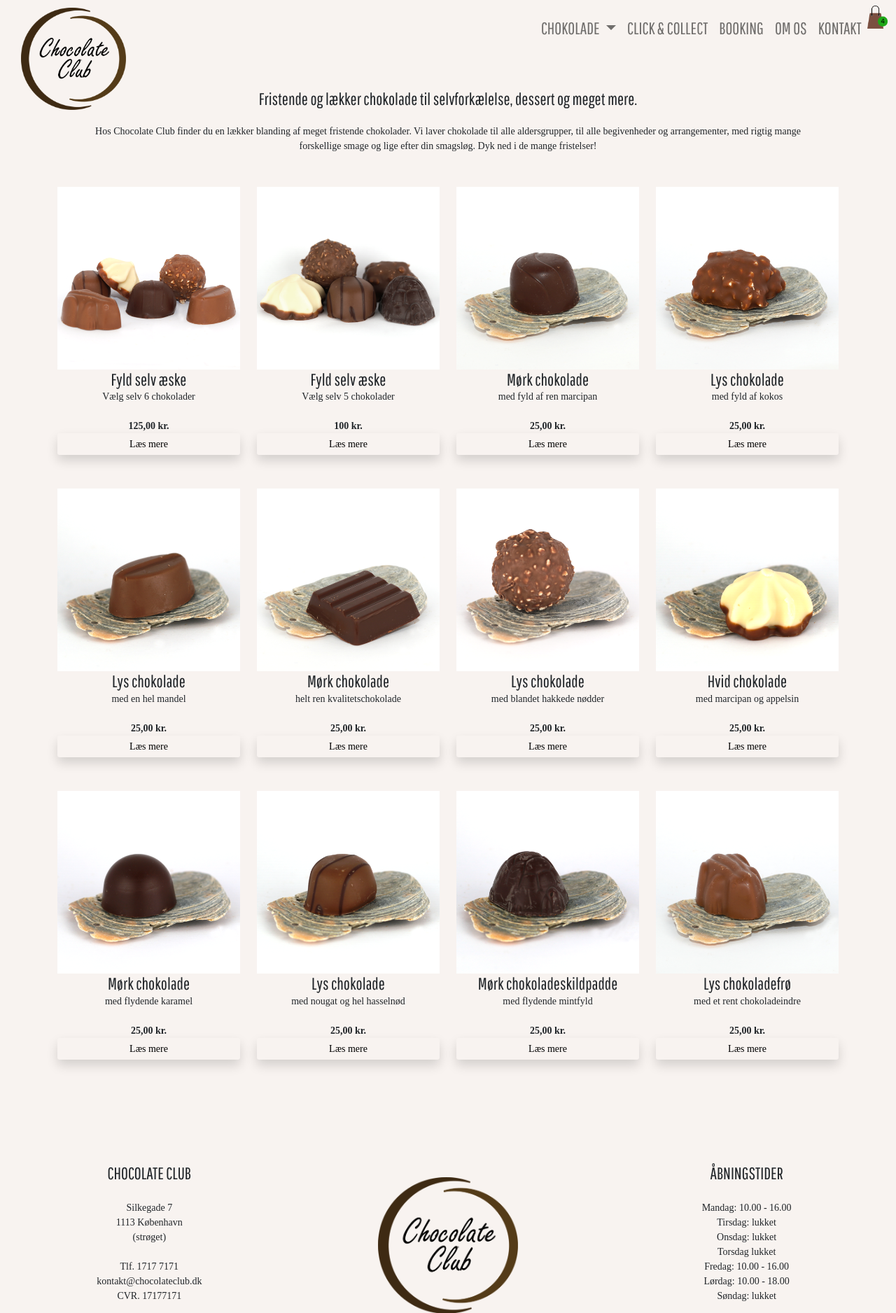
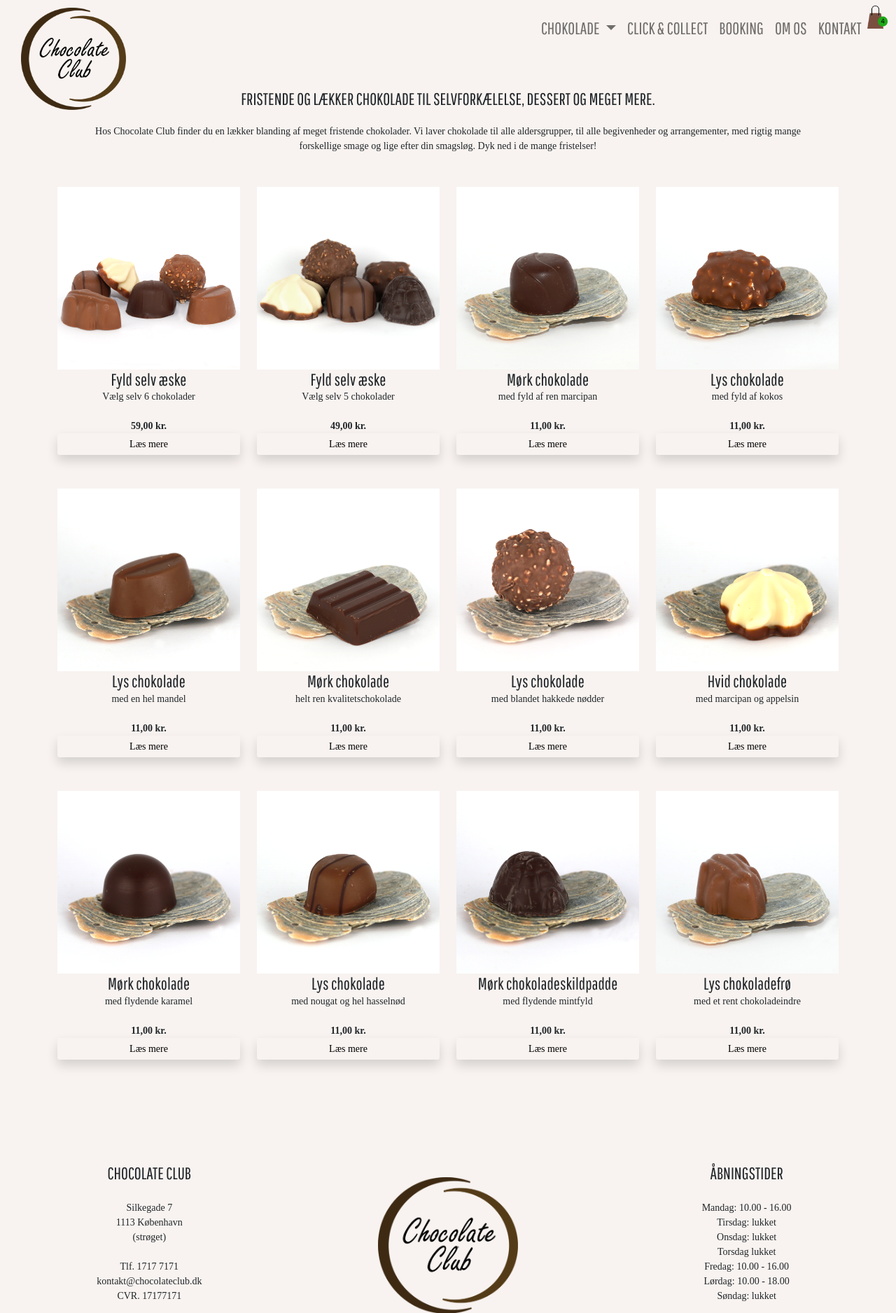
Before and after one commit to CatjaKimNielsen/2.sem.eks_ChocolateClub, a PHP site: the page made by Click&Collect.php in a window 1280 px wide. Shown: the top 1876 px of the page at 70% size. Run offline with PHP 8.4, Linux system fonts and the light colour scheme; style sheets or scripts are compiled from the project's sources; some libraries are stand-ins or nearby versions; some web fonts are replaced.

Commit message:
Click&Collect: der er kommet nye priser på ift. vores prisstrategi og så er SEO lavet færdigt.

```diff
--- a/Click&Collect.php
+++ b/Click&Collect.php
@@ -14,8 +14,8 @@
 
     <meta property="og:title" content="Chocolate Club | Click & Collect">
     <meta property="og:type" content="website">
-    <meta property="og:url" content="...">
-    <meta property="og:image" content="...">
+    <meta property="og:url" content="https://catjakimnielsen.dk/Eksamner/2.semester/Click&Collect.php">
+    <meta property="og:image" content="https://catjakimnielsen.dk/Eksamner/2.semester/image/Produkt_%C3%86ske_6stk.png">
     <meta property="og:description" content="Chocolate Club byder på en shop med lækre og fristende chokolade. Det kan bruges til selvforkælelse, begivenheder, til dessert eller lige hvad ønsker.">
     <meta property="og:locale" content="da.DK">
 
@@ -36,23 +36,23 @@
     <?php include "includes/header.php"; ?>
 
 
-    <div class="container text-center mt-5 mb-5 ps-5 pe-5">
-        <h1 class="overskrift"> Fristende og lækker chokolade til selvforkælelse, dessert og meget mere. </h1>
+    <section class="container text-center mt-5 mb-5 ps-5 pe-5">
+        <h1 class="overskrift"> FRISTENDE OG LÆKKER CHOKOLADE TIL SELVFORKÆLELSE, DESSERT OG MEGET MERE. </h1>
         <br>
         <p class="tekst"> Hos Chocolate Club finder du en lækker blanding af meget fristende chokolader. Vi laver chokolade til alle
             aldersgrupper, til alle begivenheder og arrangementer, med rigtig mange forskellige smage og lige efter din smagsløg.
             Dyk ned i de mange fristelser!  </p>
-    </div>
+    </section>
 
 
-    <div class="container">
+    <section class="container">
         <div class="row">
             <div class="col-6 col-md-4 col-xl-3 mb-5 justify-content-center">
                 <img src="image/Produkt_Æske_6stk.png" alt="Fyld selv æske med 6 chokolader">
                 <h2 class="overskrift text-center"> Fyld selv æske </h2>
                 <p class="tekst text-center"> Vælg selv 6 chokolader </p>
                 <br>
-                <p class="pris text-center "> 125,00 kr. </p>
+                <p class="pris text-center "> 59,00 kr. </p>
                 <a class="btn btn-sm bg-header_footer shadow w-100 tekst justify-content-center" href="..."> Læs mere </a>
             </div>
             <div class="col-6 col-md-4 col-xl-3 mb-5">
@@ -60,7 +60,7 @@
                 <h2 class="overskrift text-center"> Fyld selv æske </h2>
                 <p class="tekst text-center"> Vælg selv 5 chokolader </p>
                 <br>
-                <p class="pris text-center "> 100 kr. </p>
+                <p class="pris text-center "> 49,00 kr. </p>
                 <a class="btn btn-sm bg-header_footer shadow w-100 tekst justify-content-center" href="..."> Læs mere </a>
             </div>
             <div class="col-6 col-md-4 col-xl-3 mb-5">
@@ -68,7 +68,7 @@
                 <h2 class="overskrift text-center"> Mørk chokolade </h2>
                 <p class="tekst text-center"> med fyld af ren marcipan </p>
                 <br>
-                <p class="pris text-center "> 25,00 kr. </p>
+                <p class="pris text-center "> 11,00 kr. </p>
                 <a class="btn btn-sm bg-header_footer shadow w-100 tekst justify-content-center" href="..."> Læs mere </a>
             </div>
             <div class="col-6 col-md-4 col-xl-3 mb-5">
@@ -76,7 +76,7 @@
                 <h2 class="overskrift text-center"> Lys chokolade </h2>
                 <p class="tekst text-center"> med fyld af kokos </p>
                 <br>
-                <p class="pris text-center "> 25,00 kr. </p>
+                <p class="pris text-center "> 11,00 kr. </p>
                 <a class="btn btn-sm bg-header_footer shadow w-100 tekst justify-content-center" href="..."> Læs mere </a>
             </div>
             <div class="col-6 col-md-4 col-xl-3 mb-5">
@@ -84,7 +84,7 @@
                 <h2 class="overskrift text-center"> Lys chokolade </h2>
                 <p class="tekst text-center"> med en hel mandel </p>
                 <br>
-                <p class="pris text-center "> 25,00 kr. </p>
+                <p class="pris text-center "> 11,00 kr. </p>
                 <a class="btn btn-sm bg-header_footer shadow w-100 tekst justify-content-center" href="..."> Læs mere </a>
             </div>
             <div class="col-6 col-md-4 col-xl-3 mb-5">
@@ -92,7 +92,7 @@
                 <h2 class="overskrift text-center"> Mørk chokolade </h2>
                 <p class="tekst text-center"> helt ren kvalitetschokolade </p>
                 <br>
-                <p class="pris text-center "> 25,00 kr. </p>
+                <p class="pris text-center "> 11,00 kr. </p>
                 <a class="btn btn-sm bg-header_footer shadow w-100 tekst justify-content-center" href="..."> Læs mere </a>
             </div>
             <div class="col-6 col-md-4 col-xl-3 mb-5">
@@ -100,7 +100,7 @@
                 <h2 class="overskrift text-center"> Lys chokolade </h2>
                 <p class="tekst text-center"> med blandet hakkede nødder </p>
                 <br>
-                <p class="pris text-center "> 25,00 kr. </p>
+                <p class="pris text-center "> 11,00 kr. </p>
                 <a class="btn btn-sm bg-header_footer shadow w-100 tekst justify-content-center" href="..."> Læs mere </a>
             </div>
             <div class="col-6 col-md-4 col-xl-3 mb-5">
@@ -108,7 +108,7 @@
                 <h2 class="overskrift text-center"> Hvid chokolade </h2>
                 <p class="tekst text-center"> med marcipan og appelsin </p>
                 <br>
-                <p class="pris text-center "> 25,00 kr. </p>
+                <p class="pris text-center "> 11,00 kr. </p>
                 <a class="btn btn-sm bg-header_footer shadow w-100 tekst justify-content-center" href="..."> Læs mere </a>
             </div>
             <div class="col-6 col-md-4 col-xl-3 mb-5">
@@ -116,7 +116,7 @@
                 <h2 class="overskrift text-center"> Mørk chokolade </h2>
                 <p class="tekst text-center"> med flydende karamel </p>
                 <br>
-                <p class="pris text-center "> 25,00 kr. </p>
+                <p class="pris text-center "> 11,00 kr. </p>
                 <a class="btn btn-sm bg-header_footer shadow w-100 tekst justify-content-center" href="..."> Læs mere </a>
             </div>
             <div class="col-6 col-md-4 col-xl-3 mb-5">
@@ -124,7 +124,7 @@
                 <h2 class="overskrift text-center"> Lys chokolade </h2>
                 <p class="tekst text-center"> med nougat og hel hasselnød </p>
                 <br>
-                <p class="pris text-center "> 25,00 kr. </p>
+                <p class="pris text-center "> 11,00 kr. </p>
                 <a class="btn btn-sm bg-header_footer shadow w-100 tekst justify-content-center" href="..."> Læs mere </a>
             </div>
             <div class="col-6 col-md-4 col-xl-3 mb-5">
@@ -132,7 +132,7 @@
                 <h2 class="overskrift text-center"> Mørk chokoladeskildpadde </h2>
                 <p class="tekst text-center"> med flydende mintfyld </p>
                 <br>
-                <p class="pris text-center "> 25,00 kr. </p>
+                <p class="pris text-center "> 11,00 kr. </p>
                 <a class="btn btn-sm bg-header_footer shadow w-100 tekst justify-content-center" href="..."> Læs mere </a>
             </div>
             <div class="col-6 col-md-4 col-xl-3 mb-5">
@@ -140,11 +140,11 @@
                 <h2 class="overskrift text-center"> Lys chokoladefrø </h2>
                 <p class="tekst text-center"> med et rent chokoladeindre </p>
                 <br>
-                <p class="pris text-center "> 25,00 kr. </p>
+                <p class="pris text-center "> 11,00 kr. </p>
                 <a class="btn btn-sm bg-header_footer shadow w-100 tekst justify-content-center" href="..."> Læs mere </a>
             </div>
         </div>
-    </div>
+    </section>
 
 
     <?php include "includes/footer.php"; ?>
```
